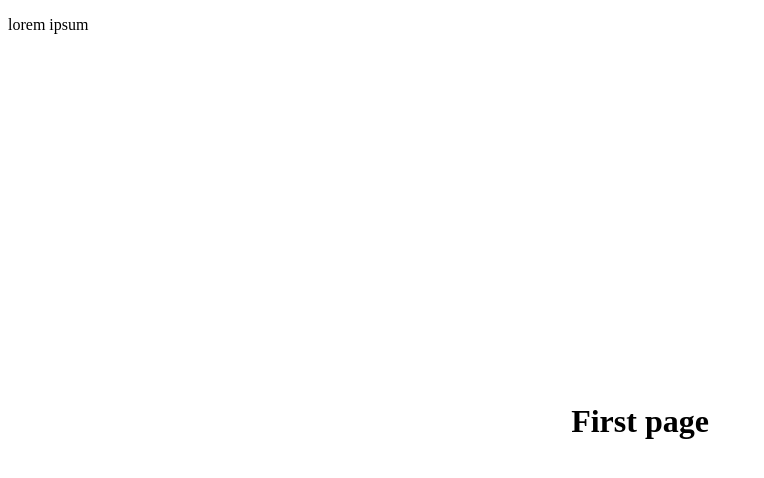
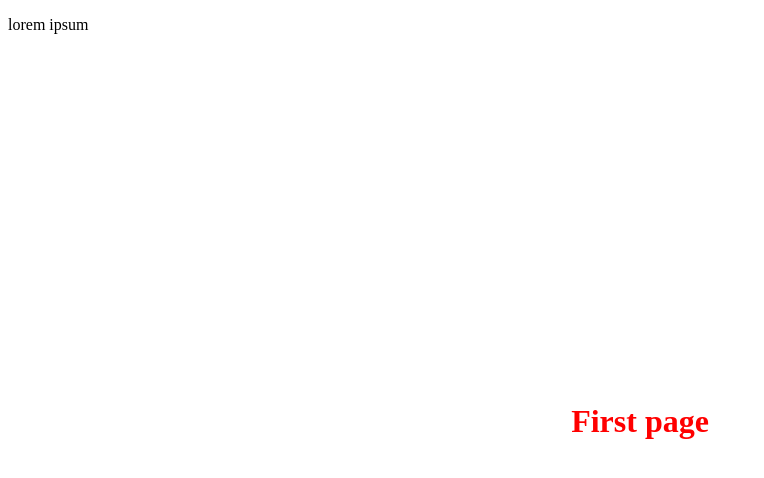
Before and after one commit to GJ93/GJ93.github.io, a plain HTML site: page index.html in a window 1280 px wide. Shown: the whole page, without its empty margins (0-764 px from the left). Drawn offline with Linux system fonts and the light colour scheme.

Commit message:
Update index.css

```diff
--- a/index.css
+++ b/index.css
@@ -1,3 +1,8 @@
-#um { position: fixed; top: 50%; left: 50%; /* bring your own prefixes */ transform: translate(-50%, -50%);
+#um { position: fixed;
+top: 50%;
+left: 50%; /* bring your own prefixes */
+ transform: translate(-50%, -50%);
+Color: red;
 
 }
+<
```
